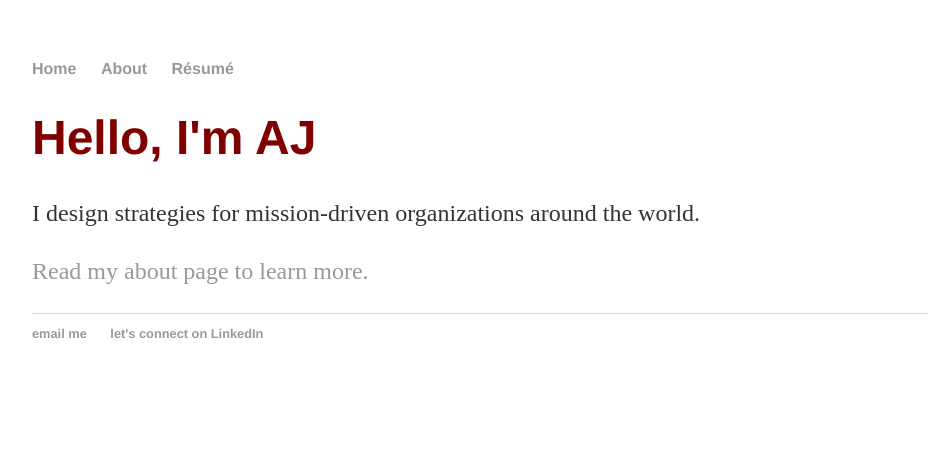
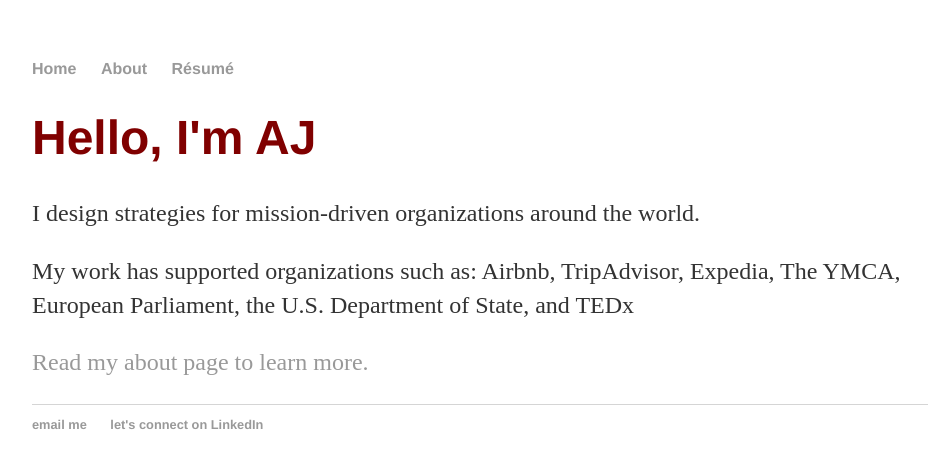
Before and after one commit to ajcalhoun/ajcalhoun.github.io, a Jekyll site: the page built from index.html, in a window 1280 px wide. Shown: the top 468 px of the page, without its empty margins (160-1090 px from the left). Built offline with Jekyll 4.4.1, drawn with Linux system fonts in a browser that asks for light colours.

Commit message:
Update index.html

```diff
--- a/index.html
+++ b/index.html
@@ -5,5 +5,7 @@
 <div class="blurb">
 	<h1>Hello, I'm AJ </h1>
 	<p>I design strategies for mission-driven organizations around the world.</p>
+	<p>My work has supported organizations such as: Airbnb, TripAdvisor, Expedia, The YMCA,
+		European Parliament, the U.S. Department of State, and TEDx</p>
 	<p><a href="/about"> Read my about page to learn more.</a></p>
 </div><!-- /.blurb -->
```
